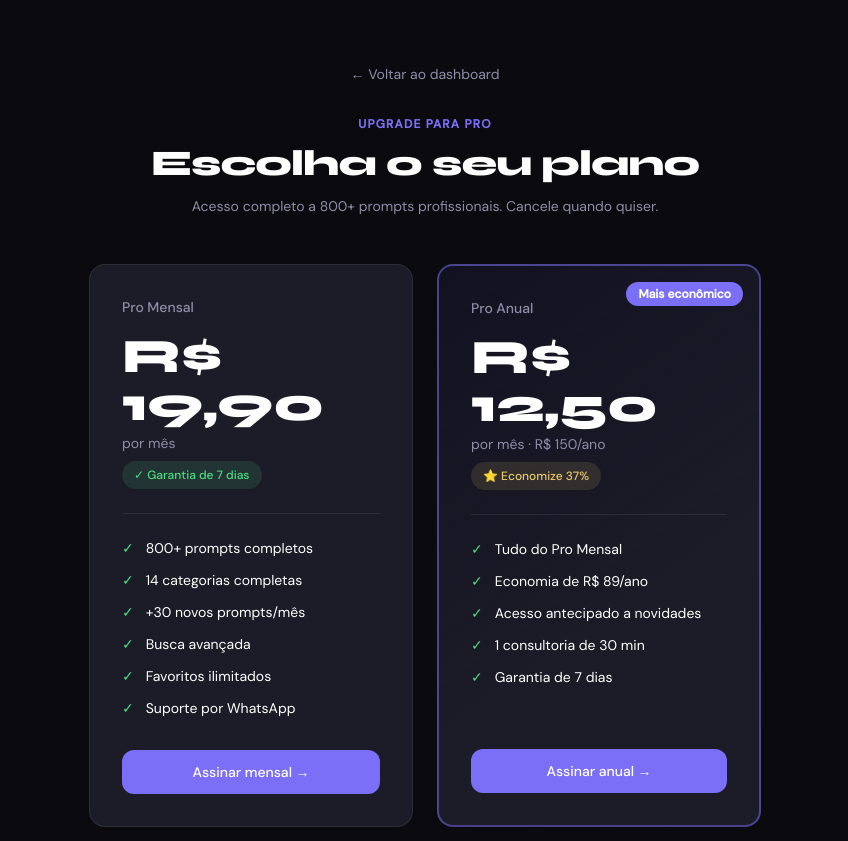
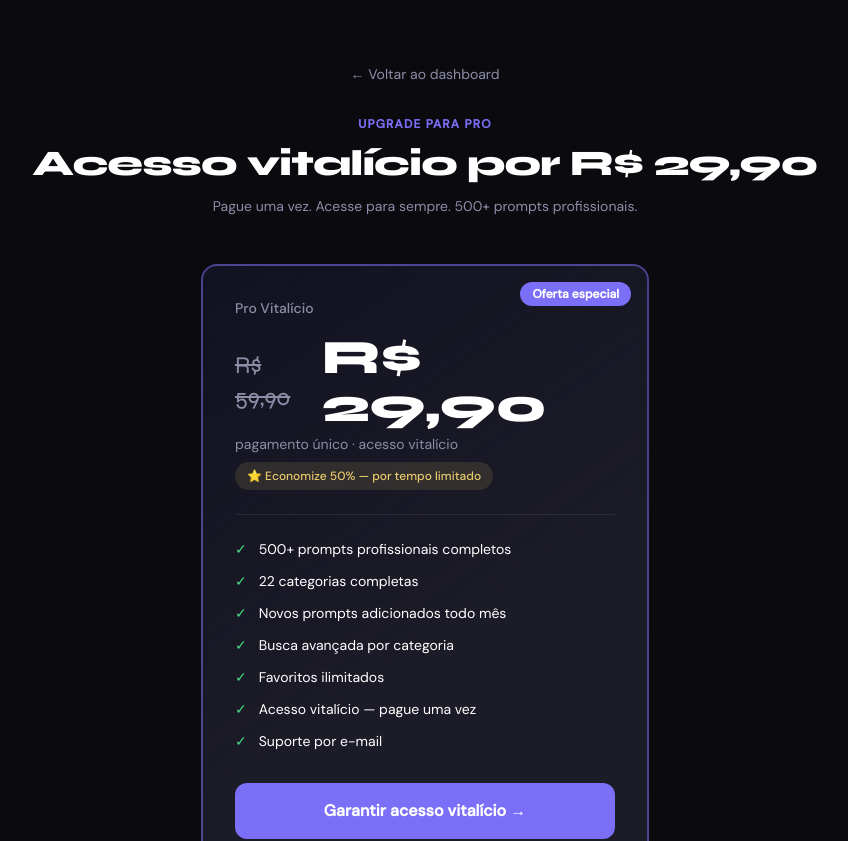
Before and after one commit to ffukuda23/PromptiaPro, a Next.js app: page /upgrade in a window 1280 px wide. Shown: the top 841 px of the page, without its empty margins (215-1063 px from the left). Built offline with nearby package versions, Linux system fonts and the light colour scheme.

Commit message:
Update page.tsx

```diff
--- a/app/upgrade/page.tsx
+++ b/app/upgrade/page.tsx
@@ -2,8 +2,7 @@
 export const dynamic = 'force-dynamic'
 import Link from 'next/link'
 
-const LINK_MENSAL = 'https://buy.stripe.com/6oU14f26iagy1QfgIU97G00'
-const LINK_ANUAL = 'https://buy.stripe.com/fZudR1cKWfASbqP64g97G02'
+const LINK_VITALICIO = 'https://buy.stripe.com/5kQaEP9yK3Sa7az3W897G03'
 
 export default function UpgradePage() {
   return (
@@ -14,48 +13,41 @@ export default function UpgradePage() {
 
       <div className="text-center mb-12">
         <div className="text-xs font-semibold uppercase tracking-widest mb-3" style={{ color: 'var(--accent)' }}>Upgrade para Pro</div>
-        <h1 className="font-display text-4xl font-black tracking-tight mb-3">Escolha o seu plano</h1>
-        <p className="text-sm" style={{ color: 'var(--muted)' }}>Acesso completo a 800+ prompts profissionais. Cancele quando quiser.</p>
+        <h1 className="font-display text-4xl font-black tracking-tight mb-3">Acesso vitalício por R$ 29,90</h1>
+        <p className="text-sm" style={{ color: 'var(--muted)' }}>Pague uma vez. Acesse para sempre. 500+ prompts profissionais.</p>
       </div>
 
-      <div className="grid md:grid-cols-2 gap-6 w-full max-w-2xl">
-
-        {/* PRO MENSAL */}
-        <div className="p-8 rounded-2xl border flex flex-col" style={{ background: 'var(--surface)', borderColor: 'var(--border)' }}>
-          <div className="text-sm font-medium mb-4" style={{ color: 'var(--muted)' }}>Pro Mensal</div>
-          <div className="font-display text-5xl font-black mb-1">R$ 19,90</div>
-          <div className="text-sm mb-2" style={{ color: 'var(--muted)' }}>por mês</div>
-          <div className="text-xs mb-6 px-3 py-1.5 rounded-full self-start font-medium" style={{ background: 'rgba(74,222,128,0.12)', color: '#4ADE80' }}>✓ Garantia de 7 dias</div>
+      <div className="w-full max-w-md">
+        {/* PRO VITALÍCIO */}
+        <div className="relative p-8 rounded-2xl border-2 flex flex-col" style={{ background: 'linear-gradient(145deg, rgba(124,111,247,0.08) 0%, var(--surface) 60%)', borderColor: 'rgba(124,111,247,0.5)' }}>
+          <span className="absolute top-4 right-4 text-xs font-semibold px-3 py-1 rounded-full text-white" style={{ background: 'var(--accent)' }}>Oferta especial</span>
+          <div className="text-sm font-medium mb-4" style={{ color: 'var(--muted)' }}>Pro Vitalício</div>
+          <div className="flex items-baseline gap-3 mb-1">
+            <span className="font-display text-2xl line-through" style={{ color: 'var(--muted)' }}>R$ 59,90</span>
+            <span className="font-display text-5xl font-black">R$ 29,90</span>
+          </div>
+          <div className="text-sm mb-2" style={{ color: 'var(--muted)' }}>pagamento único · acesso vitalício</div>
+          <div className="text-xs mb-6 px-3 py-1.5 rounded-full self-start font-medium" style={{ background: 'rgba(232,201,107,0.12)', color: 'var(--gold)' }}>⭐ Economize 50% — por tempo limitado</div>
           <div className="h-px mb-6" style={{ background: 'var(--border)' }} />
           <ul className="flex flex-col gap-3 mb-8 flex-1">
-            {['800+ prompts completos', '14 categorias completas', '+30 novos prompts/mês', 'Busca avançada', 'Favoritos ilimitados', 'Suporte por WhatsApp'].map(f => (
+            {[
+              '500+ prompts profissionais completos',
+              '22 categorias completas',
+              'Novos prompts adicionados todo mês',
+              'Busca avançada por categoria',
+              'Favoritos ilimitados',
+              'Acesso vitalício — pague uma vez',
+              'Suporte por e-mail',
+            ].map(f => (
               <li key={f} className="flex items-center gap-3 text-sm"><span style={{ color: '#4ADE80' }}>✓</span>{f}</li>
             ))}
           </ul>
-          <a href={LINK_MENSAL} className="block w-full text-center py-3 rounded-xl text-sm font-medium text-white transition-all hover:opacity-90 mt-auto" style={{ background: 'var(--accent)' }}>
-            Assinar mensal →
+          <a href={LINK_VITALICIO} className="block w-full text-center py-4 rounded-xl text-base font-bold text-white transition-all hover:opacity-90 mt-auto" style={{ background: 'var(--accent)' }}>
+            Garantir acesso vitalício →
           </a>
         </div>
-
-        {/* PRO ANUAL */}
-        <div className="relative p-8 rounded-2xl border-2 flex flex-col" style={{ background: 'linear-gradient(145deg, rgba(124,111,247,0.08) 0%, var(--surface) 60%)', borderColor: 'rgba(124,111,247,0.5)' }}>
-          <span className="absolute top-4 right-4 text-xs font-semibold px-3 py-1 rounded-full text-white" style={{ background: 'var(--accent)' }}>Mais econômico</span>
-          <div className="text-sm font-medium mb-4" style={{ color: 'var(--muted)' }}>Pro Anual</div>
-          <div className="font-display text-5xl font-black mb-1">R$ 12,50</div>
-          <div className="text-sm mb-2" style={{ color: 'var(--muted)' }}>por mês · R$ 150/ano</div>
-          <div className="text-xs mb-6 px-3 py-1.5 rounded-full self-start font-medium" style={{ background: 'rgba(232,201,107,0.12)', color: 'var(--gold)' }}>⭐ Economize 37%</div>
-          <div className="h-px mb-6" style={{ background: 'var(--border)' }} />
-          <ul className="flex flex-col gap-3 mb-8 flex-1">
-            {['Tudo do Pro Mensal', 'Economia de R$ 89/ano', 'Acesso antecipado a novidades', '1 consultoria de 30 min', 'Garantia de 7 dias'].map(f => (
-              <li key={f} className="flex items-center gap-3 text-sm"><span style={{ color: '#4ADE80' }}>✓</span>{f}</li>
-            ))}
-          </ul>
-          <a href={LINK_ANUAL} className="block w-full text-center py-3 rounded-xl text-sm font-medium text-white transition-all hover:opacity-90 mt-auto" style={{ background: 'var(--accent)' }}>
-            Assinar anual →
-          </a>
       </div>
 
-      </div>
       <div className="mt-10 flex flex-col items-center gap-3">
         <svg width="140" height="140" viewBox="0 0 200 200" xmlns="http://www.w3.org/2000/svg">
           <defs>
@@ -86,6 +78,7 @@ export default function UpgradePage() {
         </svg>
         <p className="text-xs font-medium text-center" style={{ color: 'var(--muted)' }}>Garantia incondicional de 7 dias — se não gostar, devolvemos 100% do valor</p>
       </div>
+
       <p className="text-xs mt-8 text-center" style={{ color: 'var(--subtle)' }}>
         Pagamento seguro via Stripe · Cartão de crédito, débito e PIX
       </p>
```
Lines whose indentation alone changed are shown as unchanged.
